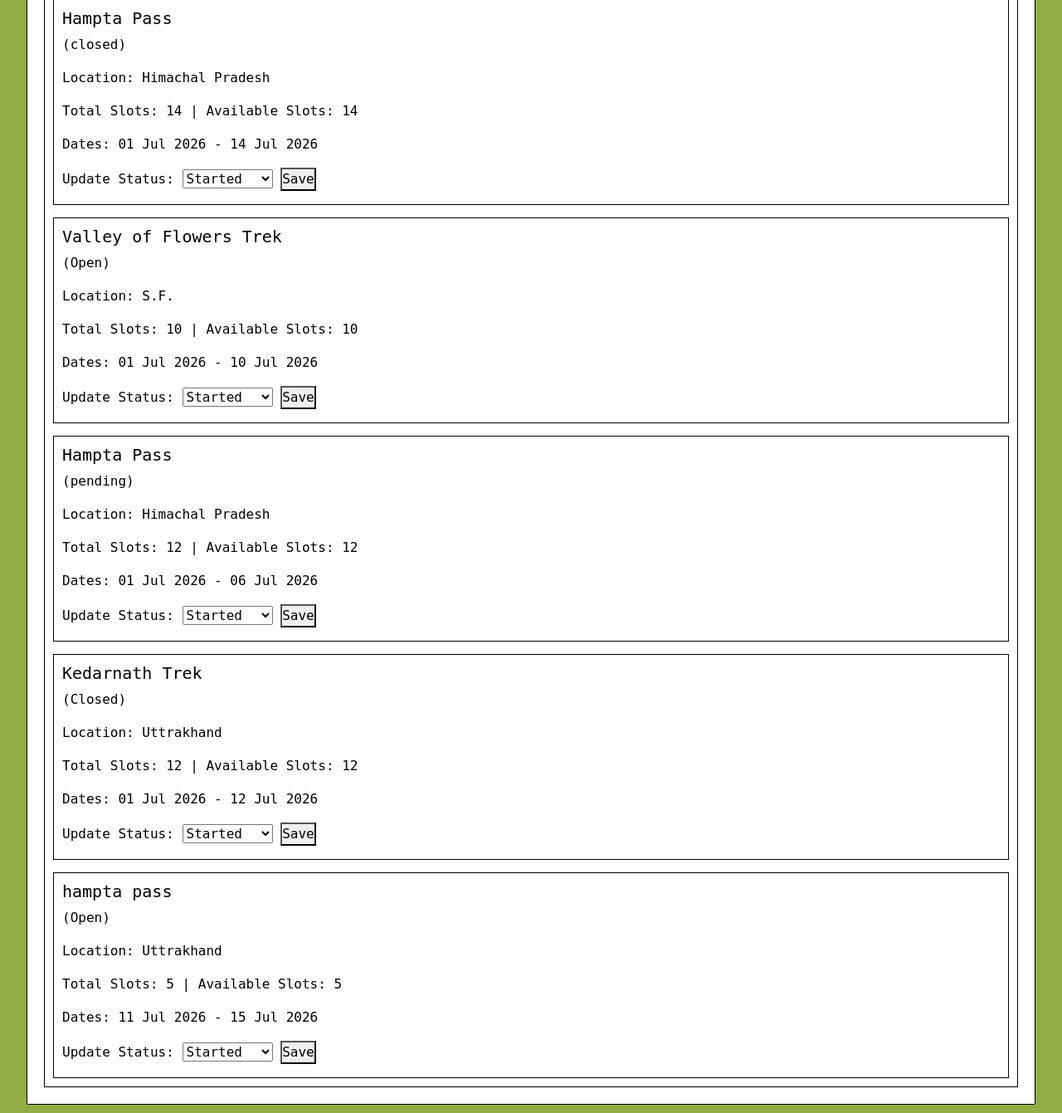
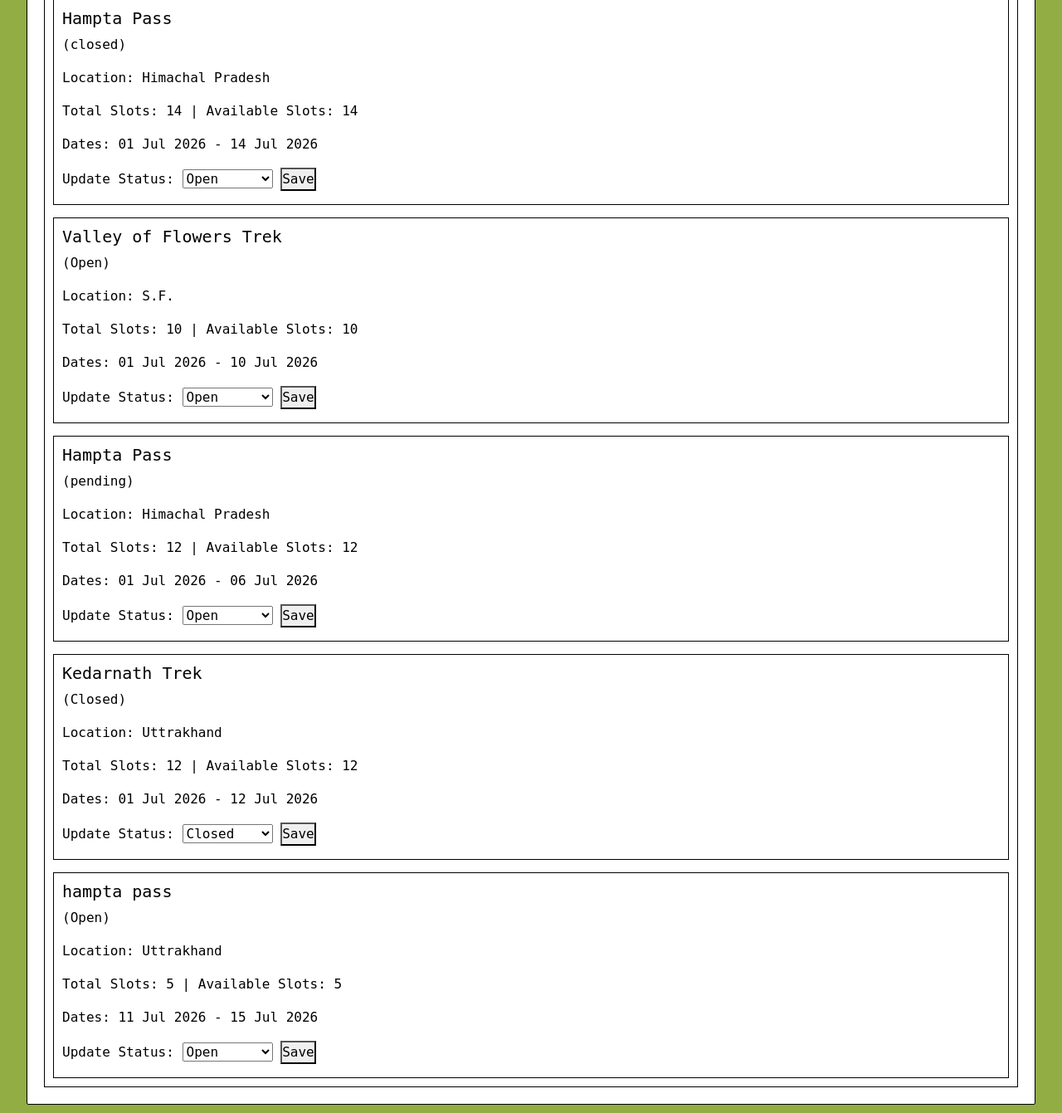
Before and after one commit to 24f1000135/trekking-management-app, a Flask app: template templates/staff/dashboard.html in a window 1280 px wide. Shown: the part 552-1893 px from the top of the page at 83% size. Run offline with Flask 3, Linux system fonts and the light colour scheme; tables that the repository leaves empty hold one stand-in row (values such as "Sample post"); the template is opened without the code that fills it: values that come from a table or form of the project are taken from there, most other values are stand-ins (such as "Sample title", 1, 10 or a date in 2020).

Commit message:
TMA-CM-4: Added open/closed options again for staff to use once trek is completed

```diff
--- a/templates/staff/dashboard.html
+++ b/templates/staff/dashboard.html
@@ -37,8 +37,9 @@
                     <form action="{{ url_for('staff.update_status', trek_id=trek.id) }}" method="POST">
                         <label>Update Status:</label>
                         <select name="status">
-                            <option value="Started" {{ 'selected' if trek.status == 'Started' }}>Started</option>
+                            <option value="Open" {{ 'selected' if trek.status == 'Open' }}>Open</option>
                             <option value="Ongoing" {{ 'selected' if trek.status == 'Ongoing' }}>Ongoing</option>
+                            <option value="Closed" {{ 'selected' if trek.status == 'Closed' }}>Closed</option>
                             <option value="Completed" {{ 'selected' if trek.status == 'Completed' }}>Completed</option>
                         </select>
                         <button type="submit">Save</button>
```
